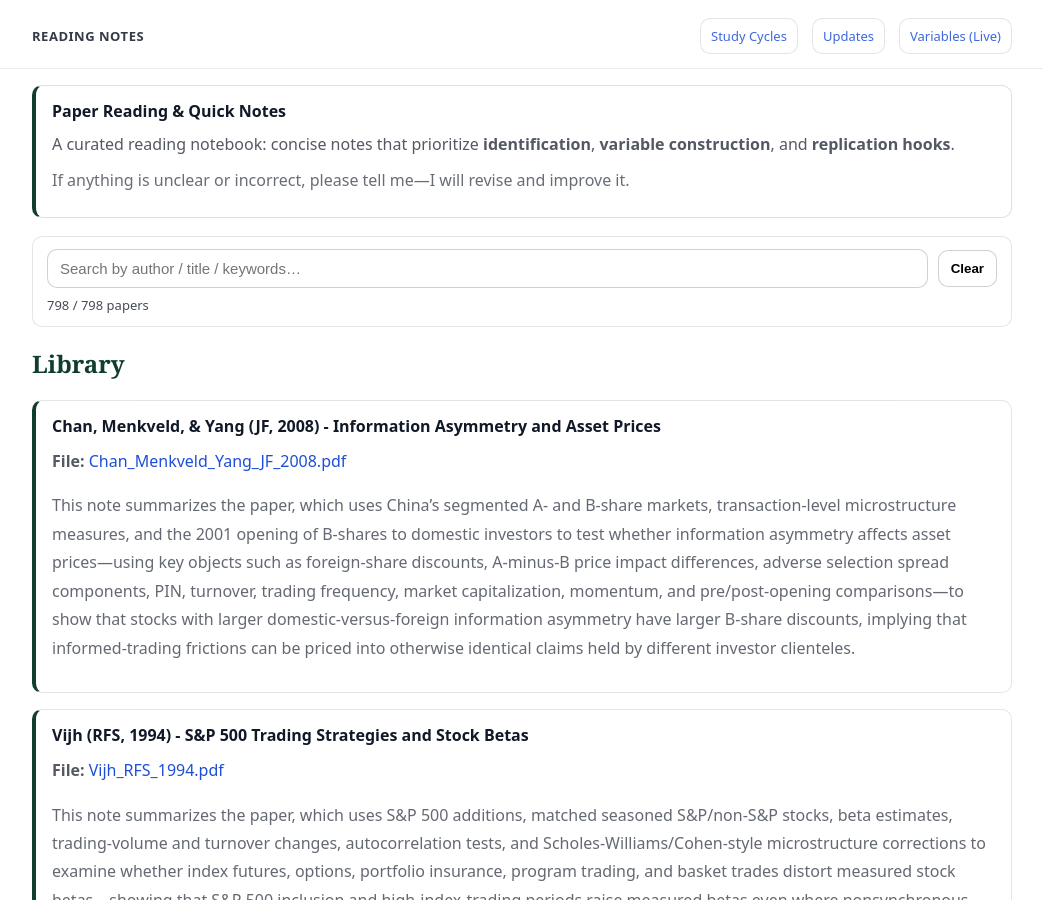
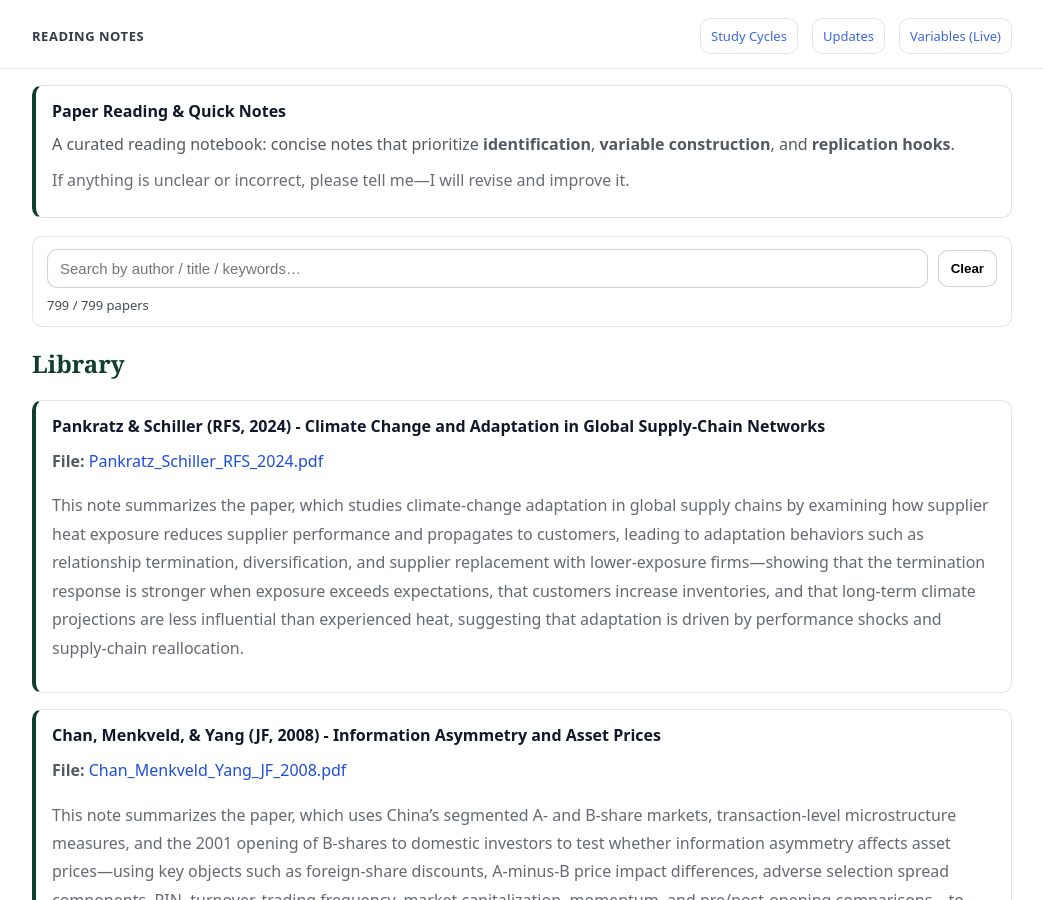
Before and after one commit to yaxinzn/study-archive, a Jekyll site: the page built from reading/index.md, in a window 1280 px wide and 900 px high. Shown: the whole window, without its empty margins (118-1161 px from the left). Built offline with Jekyll 4.4.1, drawn with Linux system fonts in a browser that asks for light colours.

Commit message:
Reading: add/update Pankratz_Schiller_RFS_2024.pdf

```diff
--- a/_data/reading.yml
+++ b/_data/reading.yml
@@ -1,3 +1,7 @@
+- title: "Pankratz & Schiller (RFS, 2024) - Climate Change and Adaptation in Global Supply-Chain Networks"
+  file: "Pankratz_Schiller_RFS_2024.pdf"
+  desc: "This note summarizes the paper, which studies climate-change adaptation in global supply chains by examining how supplier heat exposure reduces supplier performance and propagates to customers, leading to adaptation behaviors such as relationship termination, diversification, and supplier replacement with lower-exposure firms—showing that the termination response is stronger when exposure exceeds expectations, that customers increase inventories, and that long-term climate projections are less influential than experienced heat, suggesting that adaptation is driven by performance shocks and supply-chain reallocation."
+
 - title: "Chan, Menkveld, & Yang (JF, 2008) - Information Asymmetry and Asset Prices"
   file: "Chan_Menkveld_Yang_JF_2008.pdf"
   desc: "This note summarizes the paper, which uses China’s segmented A- and B-share markets, transaction-level microstructure measures, and the 2001 opening of B-shares to domestic investors to test whether information asymmetry affects asset prices—using key objects such as foreign-share discounts, A-minus-B price impact differences, adverse selection spread components, PIN, turnover, trading frequency, market capitalization, momentum, and pre/post-opening comparisons—to show that stocks with larger domestic-versus-foreign information asymmetry have larger B-share discounts, implying that informed-trading frictions can be priced into otherwise identical claims held by different investor clienteles."
```
Also changed, not shown: 1 other file.
